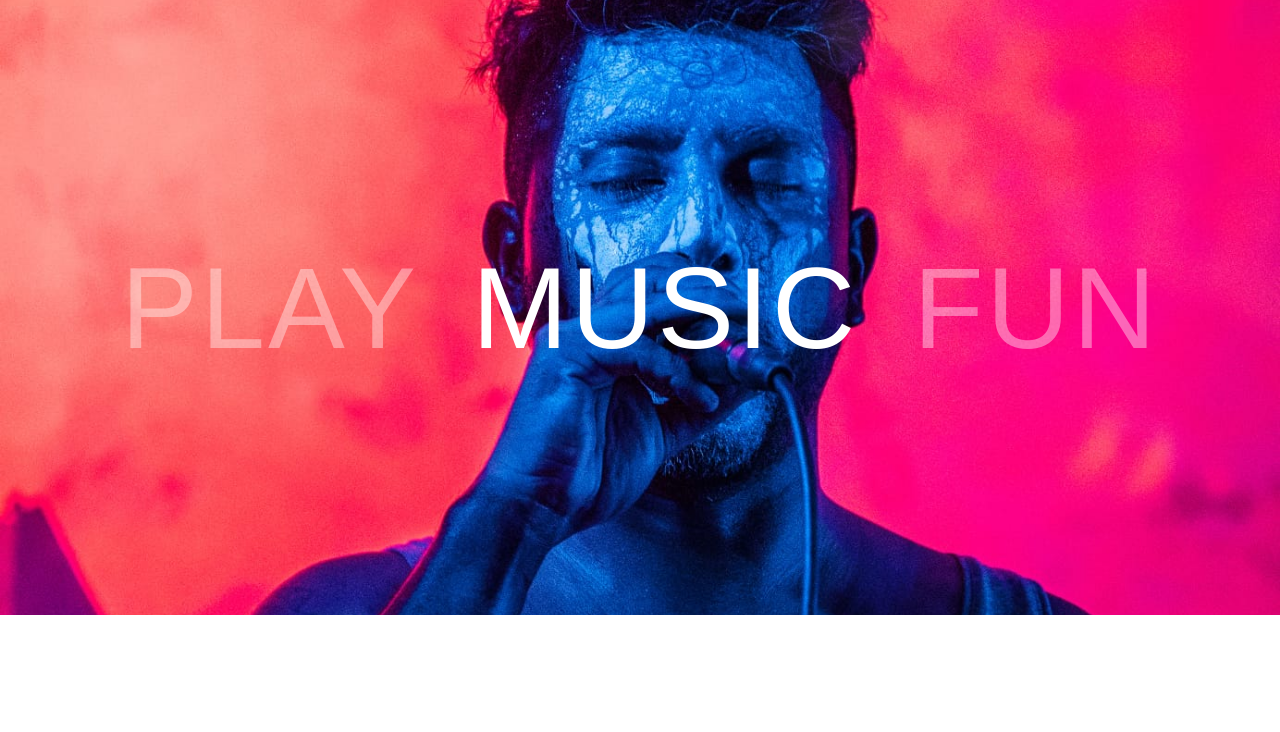
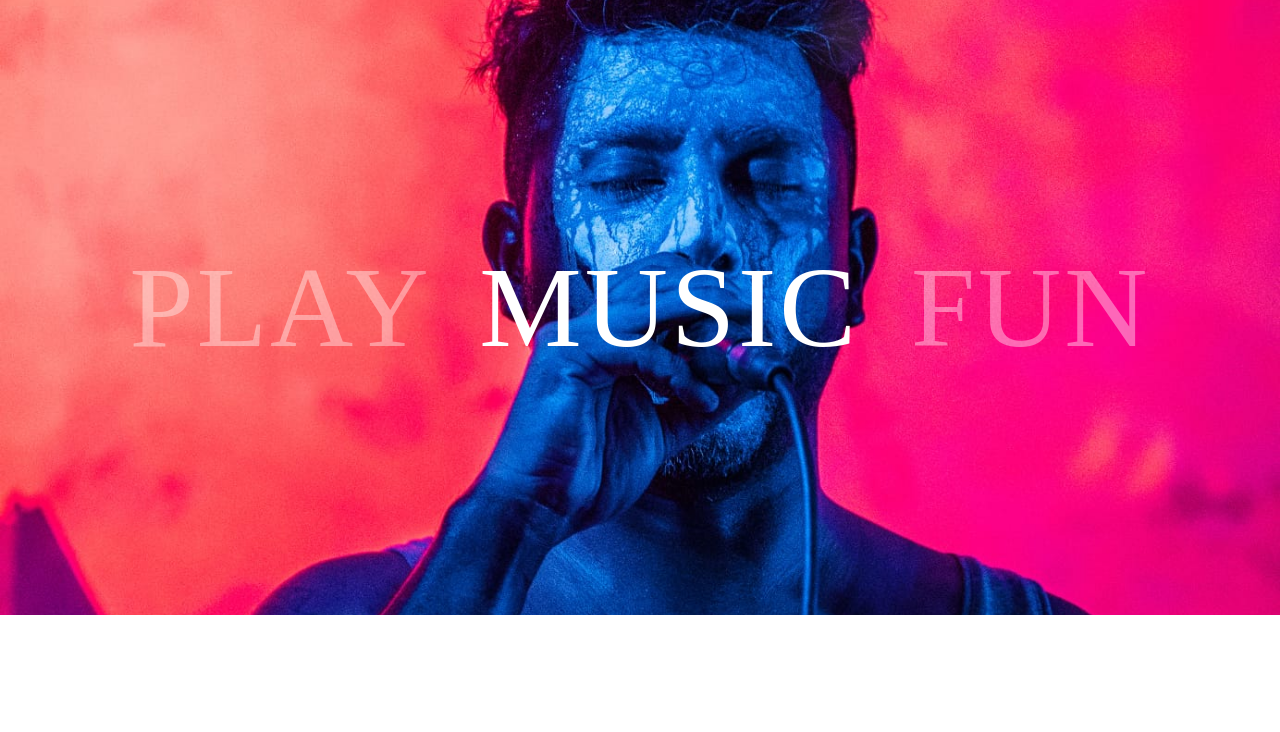
Before and after one commit to nataliaruizu/MUSIC, a plain HTML site: page index.html in a window 1280 px wide. Shown: the top 732 px of the page. Drawn offline with Linux system fonts and the light colour scheme.

Commit message:
Cambio de una fuente

```diff
--- a/styles/style.css
+++ b/styles/style.css
@@ -6,7 +6,7 @@ body {
 
     background-color: #ffffff;
     color: #333;;
-    font-family: sans-serif;
+    font-family: 'Montserrat';
     width: 100%;
     margin: 0;
 }
```
